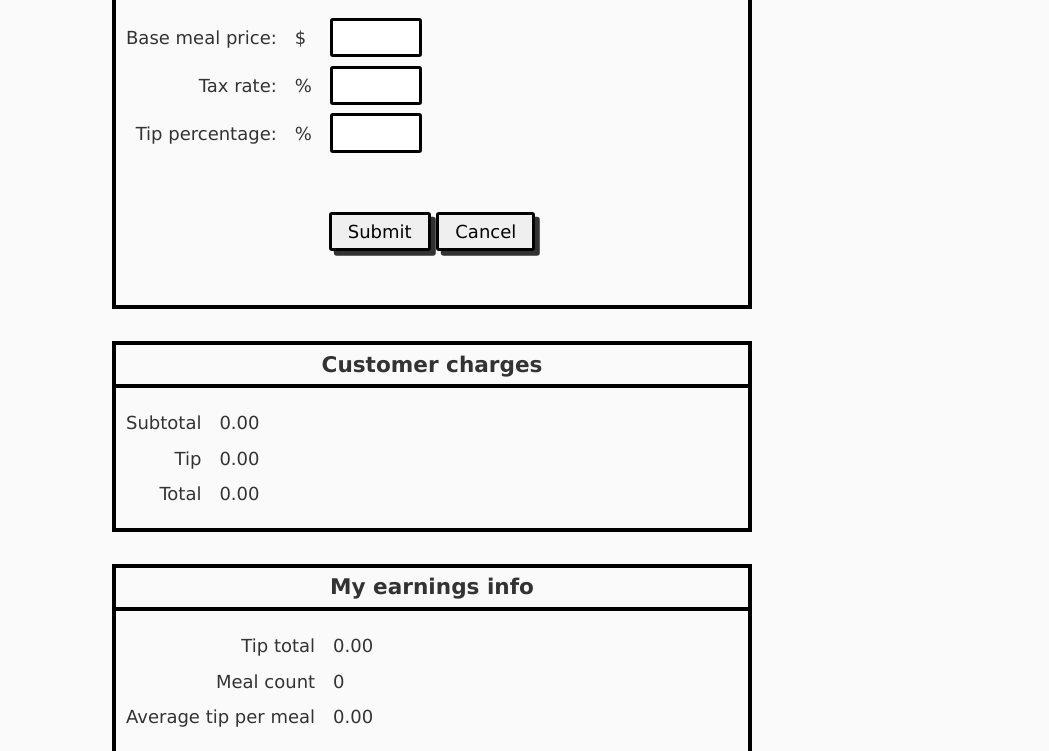
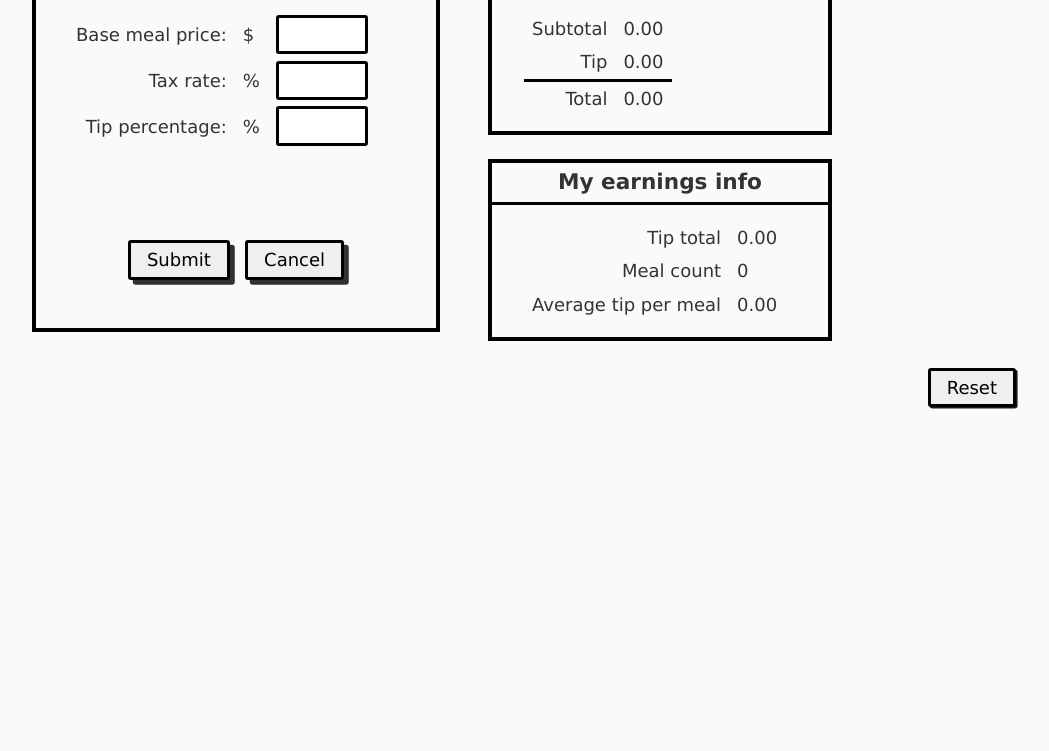
Before and after one commit to jku6/waitstaff, a plain HTML site: page index.html in a window 1280 px wide. Shown: the part 144-895 px from the top of the page, without its empty margins (208-1257 px from the left). After the commit the page ends 800 px from the top, so only its background shows below. Drawn offline with Linux system fonts and the light colour scheme.

Commit message:
finish layout
- tweak body padding
- layout sections in grid (approximate via float and margins)
- thinner borders inside sections (h2, tfoot)
- separate adjacent buttons

```diff
--- a/waitstaff.css
+++ b/waitstaff.css
@@ -2,14 +2,16 @@
 
 body {
 	font: 18px/1.5 Verdana, sans-serif;
-	padding: 2rem;
+	padding: 1rem 3rem;
 	background: #fafafa;
 	color: #333;
 }
 
 main {
-	margin: 0 auto;
-	max-width: 40rem;
+	margin: 1rem auto 0;
+	max-width: 50rem;
+	/* contain float children */
+	overflow: hidden;
 }
 
 h1 {
@@ -25,8 +27,14 @@ footer {
 /* SECTION LAYOUT */
 
 section {
-	margin: 0 0 2rem;
+	margin: 0 0 1.5rem 0;
 	border: .3rem solid #000;
+	float: right;
+	width: 42%;
+}
+#form {
+	float: left;
+	width: 50%;
 }
 h2 {
 	font-size: 120%;
@@ -34,10 +42,10 @@ h2 {
 	text-align: center;
 	margin: 0;
 	padding: .2rem;
-	border-bottom: .3rem solid #000;
+	border-bottom: .2rem solid #000;
 }
 section footer {
-	margin: 3em 0;
+	margin: 5.7rem 0 3rem;
 	text-align: center;
 }
 
@@ -45,7 +53,11 @@ section footer {
 /* TABLES */
 
 table {
-	margin: 1rem 0;
+	margin: 1rem 2rem;
+	border-collapse: collapse;
+}
+tfoot th, tfoot td {
+	border-top: .2rem solid #000;
 }
 th, td {
 	padding: .2rem .5rem;
@@ -75,7 +87,7 @@ input[type="reset"] {
 	border: 3px solid #000;
 	border-radius: 3px;
 	font: inherit;
-	margin: 0;
+	margin: 0 .3rem;
 	display: inline-block;
 	text-align: center;
 	padding: .2rem 1rem;
```
